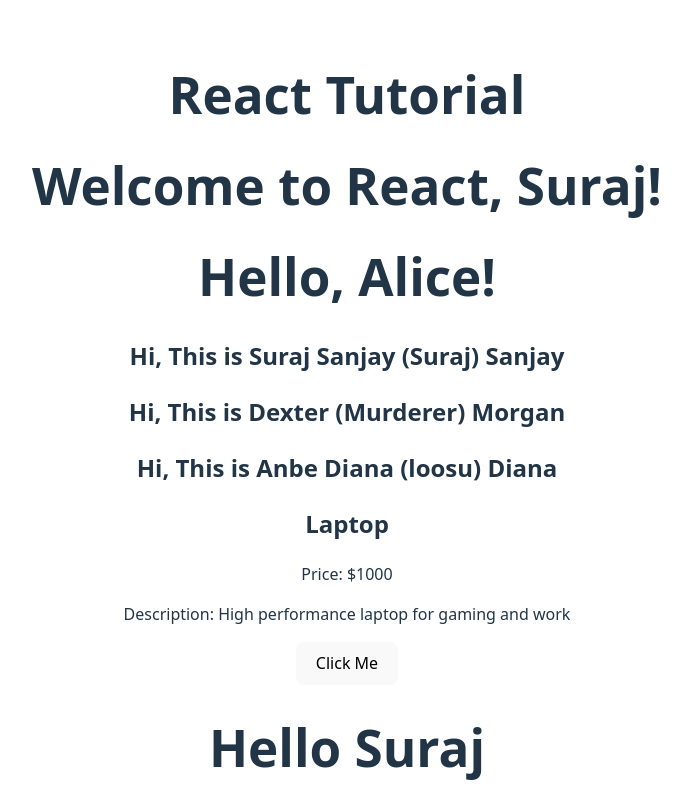
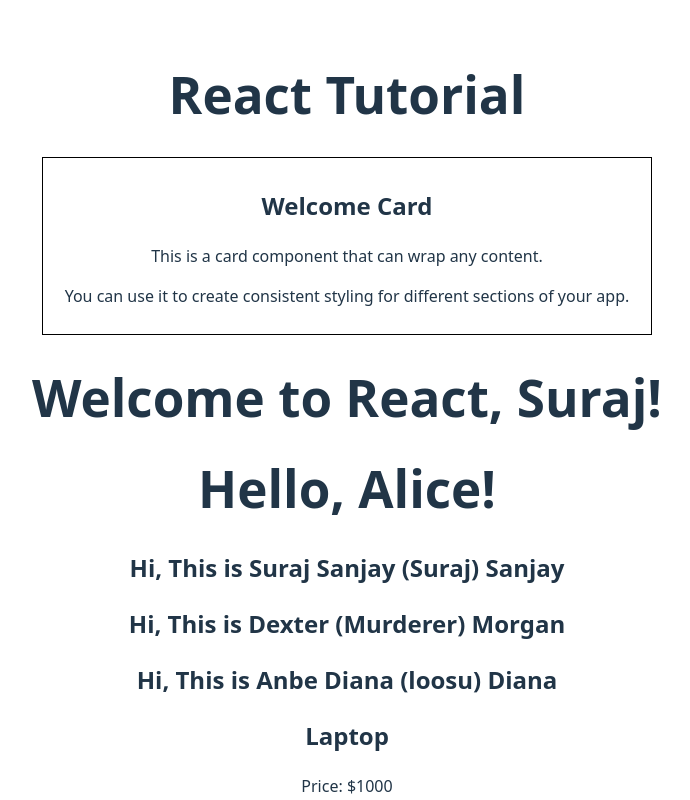
Before and after one commit to surajS0106/react-learning, a React (Vite) app: page / in a window 1280 px wide. Shown: the top 800 px of the page, without its empty margins (293-983 px from the left). Built offline with nearby package versions, Linux system fonts and the light colour scheme.

Commit message:
feat: add CardWrapper component for consistent card styling in App

```diff
--- a/src/App.tsx
+++ b/src/App.tsx
@@ -7,10 +7,15 @@ import { StyledForm } from "./StyledForm.tsx";
 import { CandidateProfile } from "./CandidateProfile.tsx";
 import { Product } from "./Product.tsx";
 import { Greeting } from "./Greetings.tsx";
+import { CardWrapper } from "./CardWrapper.tsx";
 function App() {
   return (
     <>
       <h1>React Tutorial</h1>
+      <CardWrapper title="Welcome Card">
+        <p>This is a card component that can wrap any content.</p>
+        <p>You can use it to create consistent styling for different sections of your app.</p>
+      </CardWrapper>
       <Greeting />
       <Greeting name="Alice" message="Hello" />
       <Name name="Suraj Sanjay" alias="Suraj" lastName="Sanjay"/>
--- /dev/null
+++ b/src/CardWrapper.tsx
@@ -0,0 +1,8 @@
+export const CardWrapper = ({title, children}: {title: string, children: React.ReactNode}) => {
+    return (
+        <div style={{border: "1px solid black", padding: "10px", margin: "10px"}}>
+            <h2>{title}</h2>
+            {children}
+        </div>
+    )
+}
```
